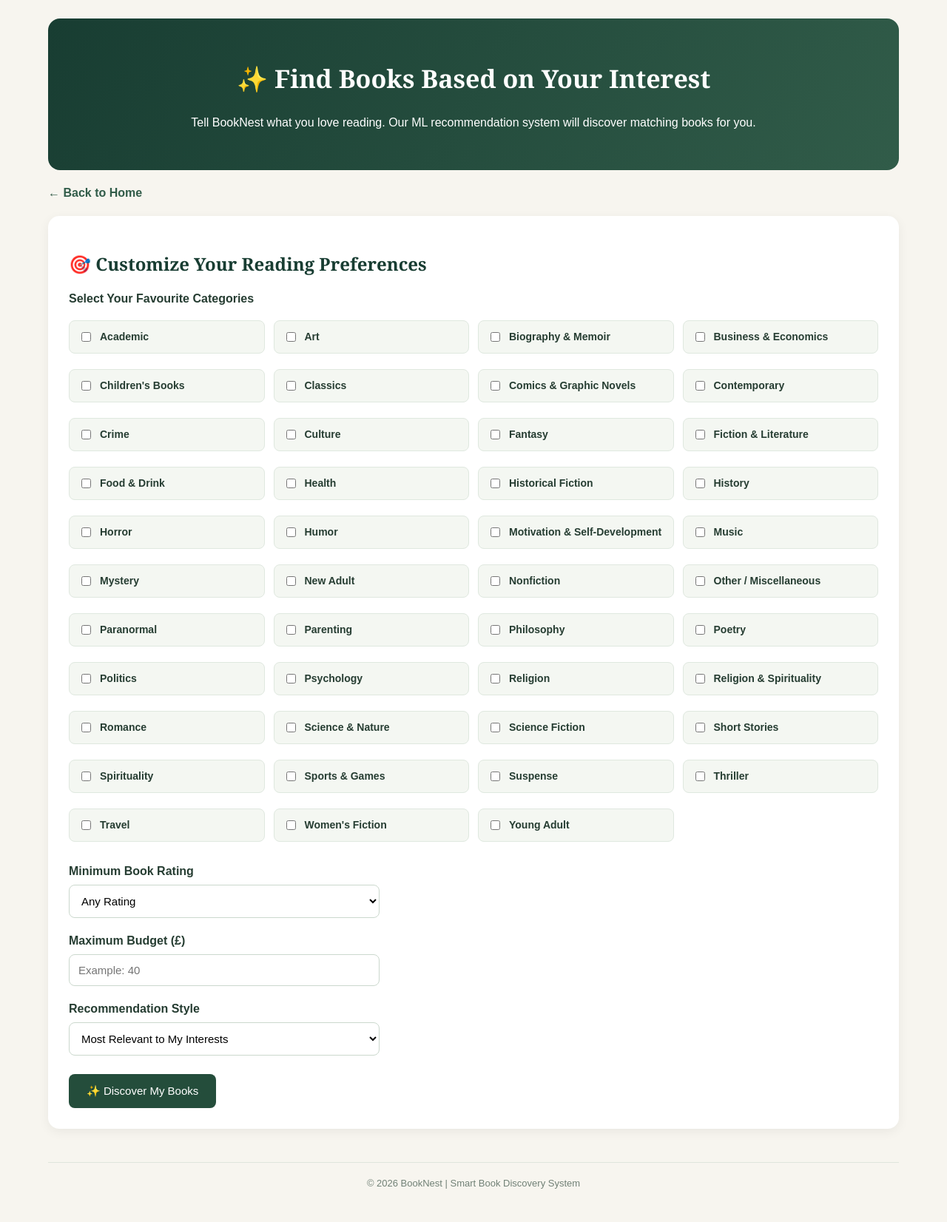
After one commit to fatima-ali-amiri/BookNest, a Flask app: page /discover in a window 1280 px wide. The commit adds this page. Shown: the whole page at 74% size. Run offline with Flask 3, Linux system fonts and the light colour scheme.

Commit message:
Add personalized book discovery feature

```diff
--- a/backend/app.py
+++ b/backend/app.py
@@ -343,6 +343,73 @@ def home():
     )
 
 
+# PERSONALIZED BOOK DISCOVERY
+
+@app.route("/discover", methods=["GET", "POST"])
+def discover():
+
+    categories = sorted(
+        books_data["Category"].dropna().unique().tolist()
+    )
+
+    results = []
+    selected_categories = []
+    min_rating = 0
+    max_price = ""
+    ranking = "similarity"
+    submitted = False
+
+    if request.method == "POST":
+
+        submitted = True
+
+        selected_categories = request.form.getlist("categories")
+        selected_categories = [
+            category for category in selected_categories
+            if category in categories
+        ]
+
+        try:
+            min_rating = int(request.form.get("min_rating", 0))
+            if min_rating not in [0, 1, 2, 3, 4, 5]:
+                min_rating = 0
+        except ValueError:
+            min_rating = 0
+
+        try:
+            max_price = float(request.form.get("max_price", ""))
+            if max_price < 0:
+                max_price = ""
+        except ValueError:
+            max_price = ""
+
+        ranking = request.form.get("ranking", "similarity")
+
+        if ranking not in ["similarity", "rating", "value"]:
+            ranking = "similarity"
+
+        if selected_categories:
+            results = recommendation_model.recommend_by_preferences(
+                categories=selected_categories,
+                min_rating=min_rating,
+                max_price=max_price if max_price != "" else None,
+                ranking=ranking,
+                number=20
+            )
+
+    favourite_ids = load_favourites()
+
+    return render_template(
+        "discover.html",
+        categories=categories,
+        results=results,
+        selected_categories=selected_categories,
+        min_rating=min_rating,
+        max_price=max_price,
+        ranking=ranking,
+        favourite_ids=favourite_ids,
+        submitted=submitted
+    )
 # RUN APPLICATION
 
 if __name__ == "__main__":
--- /dev/null
+++ b/backend/templates/discover.html
@@ -0,0 +1,450 @@
+<!DOCTYPE html>
+<html lang="en">
+<head>
+    <meta charset="UTF-8">
+    <meta name="viewport" content="width=device-width, initial-scale=1.0">
+
+    <title>Discover Books | BookNest</title>
+
+    <style>
+        * {
+            box-sizing: border-box;
+        }
+
+        body {
+            margin: 0;
+            padding: 25px;
+            background: #f7f5ef;
+            color: #263d32;
+            font-family: Arial, sans-serif;
+        }
+
+        .container {
+            max-width: 1150px;
+            margin: auto;
+        }
+
+        header {
+            background: linear-gradient(120deg, #183d32, #315c49);
+            color: white;
+            padding: 35px;
+            border-radius: 16px;
+            text-align: center;
+        }
+
+        header h1 {
+            font-family: Georgia, serif;
+            font-size: 34px;
+        }
+
+        header p {
+            line-height: 1.7;
+        }
+
+        .back-link {
+            display: inline-block;
+            margin: 22px 0;
+            color: #315c49;
+            text-decoration: none;
+            font-weight: bold;
+        }
+
+        .panel {
+            background: white;
+            padding: 28px;
+            border-radius: 15px;
+            box-shadow: 0 4px 15px rgba(0,0,0,0.06);
+            margin-bottom: 30px;
+        }
+
+        h2 {
+            color: #183d32;
+            font-family: Georgia, serif;
+        }
+
+        .category-grid {
+            display: grid;
+            grid-template-columns: repeat(auto-fit, minmax(210px, 1fr));
+            gap: 12px;
+            margin: 20px 0;
+        }
+
+        .category-option {
+            display: flex;
+            align-items: center;
+            gap: 9px;
+            padding: 12px;
+            background: #f4f7f2;
+            border: 1px solid #dfe8df;
+            border-radius: 8px;
+            font-size: 14px;
+        }
+
+        .category-option input {
+            accent-color: #315c49;
+        }
+
+        .field {
+            margin-top: 22px;
+        }
+
+        label {
+            display: block;
+            font-weight: bold;
+            margin-bottom: 9px;
+        }
+
+        select, input[type="number"] {
+            width: 100%;
+            max-width: 420px;
+            padding: 12px;
+            border: 1px solid #cbd8cd;
+            border-radius: 8px;
+            font-size: 15px;
+            background: white;
+        }
+
+        button {
+            margin-top: 25px;
+            padding: 14px 24px;
+            background: #244d3b;
+            color: white;
+            border: none;
+            border-radius: 8px;
+            font-size: 15px;
+            cursor: pointer;
+        }
+
+        button:hover {
+            background: #183d32;
+        }
+
+        .books {
+            display: grid;
+            grid-template-columns: repeat(auto-fit, minmax(190px, 1fr));
+            gap: 20px;
+        }
+
+        .book {
+            background: white;
+            padding: 17px;
+            border-radius: 12px;
+            box-shadow: 0 3px 12px rgba(0,0,0,0.06);
+        }
+
+        .cover-area {
+            height: 220px;
+            display: flex;
+            justify-content: center;
+            align-items: center;
+            background: #f4f5f0;
+            border-radius: 8px;
+            overflow: hidden;
+        }
+
+        .book-cover {
+            max-width: 100%;
+            max-height: 210px;
+            object-fit: contain;
+        }
+
+        .book h3 {
+            font-family: Georgia, serif;
+            line-height: 1.4;
+        }
+
+        .book p {
+            font-size: 14px;
+            line-height: 1.6;
+        }
+
+        .reason {
+            color: #52745e;
+            font-size: 13px;
+            font-style: italic;
+        }
+
+        .details-link {
+            display: inline-block;
+            margin-top: 10px;
+            color: #315c49;
+            font-weight: bold;
+            text-decoration: none;
+        }
+
+        .empty-message {
+            text-align: center;
+            padding: 35px;
+            background: #eaf0e9;
+            border-radius: 12px;
+        }
+
+        .favourite-form button {
+            width: 100%;
+            margin-top: 8px;
+            padding: 10px;
+        }
+
+        footer {
+            text-align: center;
+            margin-top: 45px;
+            padding: 20px;
+            color: #718176;
+            border-top: 1px solid #dfe5dc;
+            font-size: 13px;
+        }
+
+        @media (max-width: 600px) {
+            body {
+                padding: 14px;
+            }
+
+            header {
+                padding: 25px 15px;
+            }
+
+            .panel {
+                padding: 18px;
+            }
+
+            .books {
+                grid-template-columns: repeat(2, minmax(0, 1fr));
+                gap: 12px;
+            }
+
+            .book {
+                padding: 11px;
+            }
+
+            .cover-area {
+                height: 175px;
+            }
+
+            .book-cover {
+                max-height: 165px;
+            }
+        }
+    </style>
+</head>
+
+<body>
+
+<div class="container">
+
+    <header>
+        <h1>✨ Find Books Based on Your Interest</h1>
+
+        <p>
+            Tell BookNest what you love reading.
+            Our ML recommendation system will discover matching books for you.
+        </p>
+    </header>
+
+    <a href="/" class="back-link">← Back to Home</a>
+
+    <section class="panel">
+
+        <h2>🎯 Customize Your Reading Preferences</h2>
+
+        <form action="/discover" method="POST">
+
+            <div class="field">
+                <label>Select Your Favourite Categories</label>
+
+                <div class="category-grid">
+
+                    {% for category in categories %}
+
+                        <label class="category-option">
+                            <input
+                                type="checkbox"
+                                name="categories"
+                                value="{{ category }}"
+                                {% if category in selected_categories %}checked{% endif %}
+                            >
+                            {{ category }}
+                        </label>
+
+                    {% endfor %}
+
+                </div>
+            </div>
+
+            <div class="field">
+                <label for="min_rating">Minimum Book Rating</label>
+
+                <select name="min_rating" id="min_rating">
+
+                    <option value="0" {% if min_rating == 0 %}selected{% endif %}>
+                        Any Rating
+                    </option>
+
+                    {% for rating in range(1, 6) %}
+                        <option
+                            value="{{ rating }}"
+                            {% if min_rating == rating %}selected{% endif %}
+                        >
+                            {{ rating }} Stars & Above
+                        </option>
+                    {% endfor %}
+
+                </select>
+            </div>
+
+            <div class="field">
+                <label for="max_price">Maximum Budget (£)</label>
+
+                <input
+                    type="number"
+                    name="max_price"
+                    id="max_price"
+                    min="0"
+                    step="0.01"
+                    placeholder="Example: 40"
+                    value="{{ max_price }}"
+                >
+            </div>
+
+            <div class="field">
+                <label for="ranking">Recommendation Style</label>
+
+                <select name="ranking" id="ranking">
+
+                    <option value="similarity"
+                        {% if ranking == 'similarity' %}selected{% endif %}>
+                        Most Relevant to My Interests
+                    </option>
+
+                    <option value="rating"
+                        {% if ranking == 'rating' %}selected{% endif %}>
+                        Highest Rated
+                    </option>
+
+                    <option value="value"
+                        {% if ranking == 'value' %}selected{% endif %}>
+                        Best Rating for Price
+                    </option>
+
+                </select>
+            </div>
+
+            <button type="submit">
+                ✨ Discover My Books
+            </button>
+
+        </form>
+
+    </section>
+
+    {% if submitted %}
+
+        <section class="panel">
+
+            <h2>📚 Your Personalized Recommendations</h2>
+
+            <p>
+                We found {{ results|length }} matching books for your preferences.
+            </p>
+
+            {% if results %}
+
+                <div class="books">
+
+                    {% for book in results %}
+
+                        <div class="book">
+
+                            <div class="cover-area">
+
+                                {% if book["Image_URL"] %}
+                                    <img
+                                        src="{{ book['Image_URL'] }}"
+                                        alt="{{ book['Title'] }}"
+                                        class="book-cover"
+                                        loading="lazy"
+                                    >
+                                {% else %}
+                                    <span>Cover not available</span>
+                                {% endif %}
+
+                            </div>
+
+                            <h3>{{ book["Title"] }}</h3>
+
+                            <p>
+                                <strong>Category:</strong>
+                                {{ book["Category"] }}
+                            </p>
+
+                            <p>
+                                <strong>Rating:</strong>
+                                {{ book["Rating"] }}
+                            </p>
+
+                            <p>
+                                <strong>Price:</strong>
+                                {{ book["Price"] }}
+                            </p>
+
+                            <p>
+                                <strong>Interest Match:</strong>
+                                {{ "%.1f"|format(book["Similarity_Score"] * 100) }}%
+                            </p>
+
+                            <p class="reason">
+                                {{ book["Why_Recommended"] }}
+                            </p>
+
+                            <form
+                                action="{{ url_for('toggle_favourite', book_id=book['Book_ID']) }}"
+                                method="POST"
+                                class="favourite-form"
+                            >
+                                {% if book["Book_ID"] in favourite_ids %}
+                                    <button type="submit" style="background:#a83250;">
+                                        ❤️ Remove Favourite
+                                    </button>
+                                {% else %}
+                                    <button type="submit">
+                                        🤍 Add to Favourites
+                                    </button>
+                                {% endif %}
+                            </form>
+
+                            <a
+                                href="{{ url_for('book_details', book_id=book['Book_ID']) }}"
+                                class="details-link"
+                            >
+                                View Details →
+                            </a>
+
+                        </div>
+
+                    {% endfor %}
+
+                </div>
+
+            {% else %}
+
+                <div class="empty-message">
+                    <h3>No Matching Books Found</h3>
+                    <p>
+                        Try selecting more categories or changing your
+                        rating and budget preferences.
+                    </p>
+                </div>
+
+            {% endif %}
+
+        </section>
+
+    {% endif %}
+
+    <footer>
+        © 2026 BookNest | Smart Book Discovery System
+    </footer>
+
+</div>
+
+</body>
+</html>
```
Also changed, not shown: backend/recommendation_model.py (+101 -0 lines), backend/templates/index.html (+13 -1 lines).
